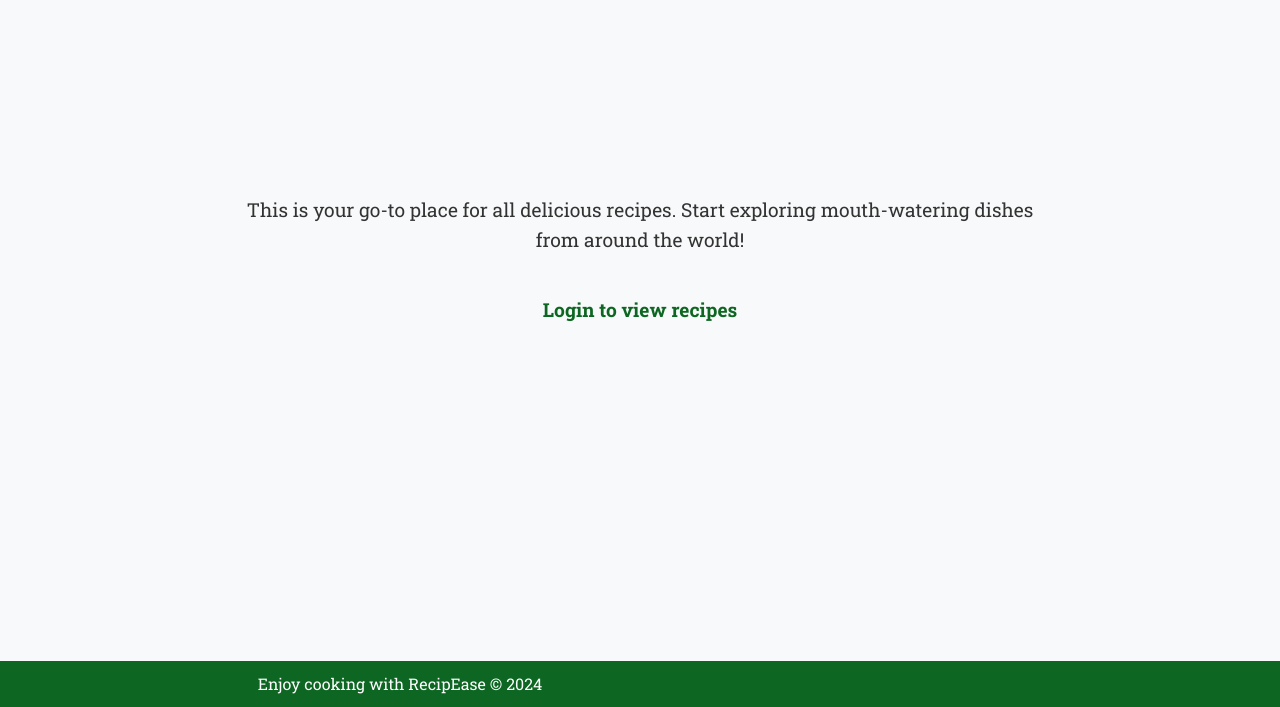
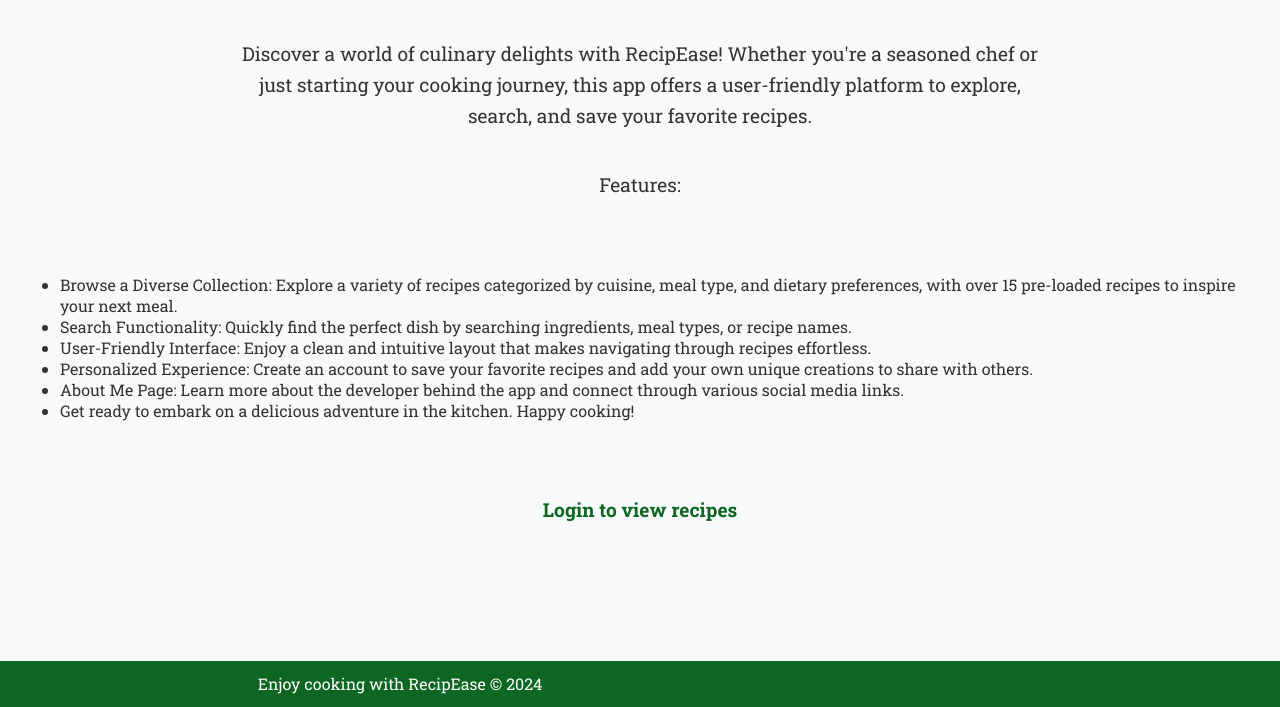
Before and after one commit to bphil1041/recipe-app, a Django app: page / in a window 1280 px wide. Shown: the part 93-800 px from the top of the page. Run offline with Django 4.2, Linux system fonts and the light colour scheme.

Commit message:
Update recipes_home.html

```diff
--- a/A2_Recipe_App/src/recipes/templates/recipes/recipes_home.html
+++ b/A2_Recipe_App/src/recipes/templates/recipes/recipes_home.html
@@ -99,8 +99,28 @@
     </header>
 
     <main>
-        <p>This is your go-to place for all delicious recipes. Start exploring mouth-watering dishes from around the
-            world!</p>
+        <p>Discover a world of culinary delights with RecipEase! Whether you're a seasoned chef or just starting
+            your cooking journey, this app offers a user-friendly platform to explore, search, and save your favorite
+            recipes.</p>
+
+        <p>Features:</p>
+
+        <p>
+        <ul>
+            <li>Browse a Diverse Collection: Explore a variety of recipes categorized by cuisine, meal type, and dietary
+                preferences, with over 15 pre-loaded recipes to inspire your next meal.</li>
+            <li>Search Functionality: Quickly find the perfect dish by searching ingredients, meal types, or recipe
+                names.</li>
+            <li>User-Friendly Interface: Enjoy a clean and intuitive layout that makes navigating through recipes
+                effortless.</li>
+            <li>Personalized Experience: Create an account to save your favorite recipes and add your own unique
+                creations
+                to share with others.</li>
+            <li> About Me Page: Learn more about the developer behind the app and connect through various social media
+                links.</li>
+            <li> Get ready to embark on a delicious adventure in the kitchen. Happy cooking!</li>
+        </ul>
+        </p>
         <p class="login-button-2"><a href="{% url 'login' %}">Login to view recipes</a></p>
     </main>
 
```
